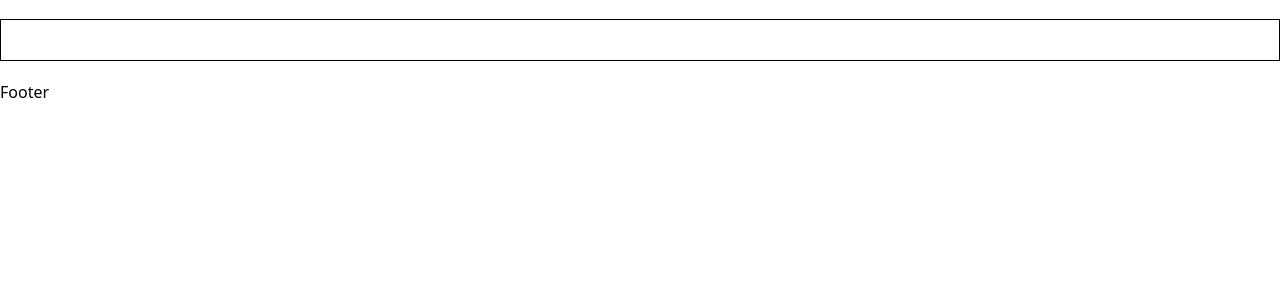
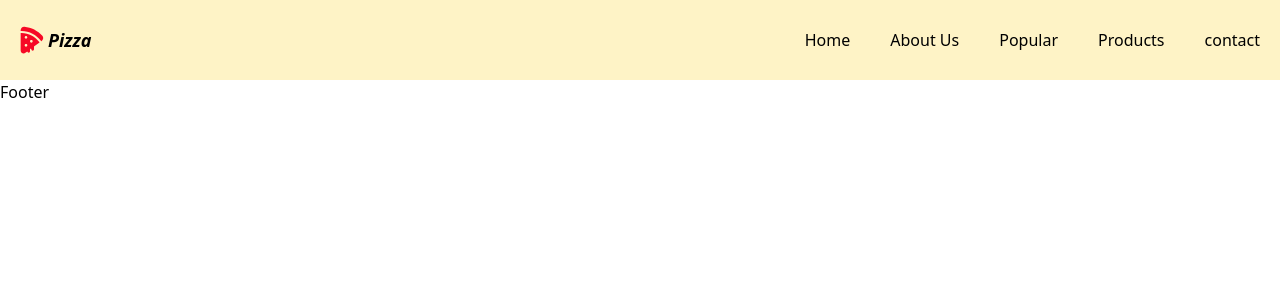
Before and after one commit to NDTC-Mangansakan/react-pizza-website, a React (Vite) app: page / in a window 1280 px wide. Shown: the top 300 px of the page. Built offline with nearby package versions, Linux system fonts and the light colour scheme.

Commit message:
initial navabr code

```diff
--- a/src/components/Navbar.jsx
+++ b/src/components/Navbar.jsx
@@ -1,11 +1,54 @@
-import React from 'react'
+import { RiCloseFill, RiMenuFill } from '@remixicon/react'
+import logo from '../assets/img/logo-pizza.svg'
+import { useState } from 'react'
+
+const navLinks = [
+  { href: '#home', name: 'Home' },
+  { href: '#about', name: 'About Us' },
+  { href: '#popular', name: 'Popular' },
+  { href: '#products', name: 'Products' },
+  { href: '#contact', name: 'contact' },
+]
 
 const Navbar = () => {
+  const [openNav, setOpenNav] = useState(false)
+
+  function handleOpenNav(){
+    setOpenNav(prev => !prev)
+  }
   return (
-    <nav className='sticky top-0 right-0 left-0 h-[10vh] flex items-center'>
-        <div className="custom-container p-5 border">
+    <nav className='sticky top-0 right-0 left-0 h-[10vh] flex items-center bg-bg-primary'>
+      <div className="custom-container">
+        <div className="flex justify-between items-center">
+          {/* Logo */}
+          <div className="flex items-center">
+            <img src={logo} alt="logo" className='w-8 -translate-x-1.5' />
+            <p className="text-lg font-bold italic -translate-x-1">Pizza</p>
+          </div>
 
+          {/* Menu logo for md - sm devices */}
+          <div className="span cursor-pointer lg:hidden" onClick={handleOpenNav}>
+            <RiMenuFill />
+          </div>
+
+          {/* nav links for md - sm devices */}
+          <div className={`bg-bg-secondary fixed top-0 right-0 h-[100vh] w-[250px] flex flex-col gap-10 pl-5 pt-20 transition-transform duration-300 ${openNav ? 'translate-x-0' : 'translate-x-[250px]'} lg:hidden`}>
+            {navLinks.map(link => (
+              <a key={link.href} href={link.href} className='font-semibold text-2xl'>{link.name}</a>
+            ))}
+            <div className="span cursor-pointer absolute top-5 right-5" onClick={handleOpenNav}>
+              <RiCloseFill size={30}/>
+            </div>
+          </div>
+
+          {/* nav links for lg and above devices */}
+          <div className="hidden lg:flex items-center gap-10">
+            {navLinks.map(link => (
+              <a key={link.href} href={link.href} className=''>{link.name}</a>
+            ))}
+          </div>
         </div>
+      </div>
     </nav>
   )
 }
--- a/src/index.css
+++ b/src/index.css
@@ -1,7 +1,9 @@
 @import 'tailwindcss';
 
 @theme{
-  --color-primary:;
+  --color-primary:#fb2c36;
+  --color-bg-primary:#fef3c6;
+  --color-bg-secondary:oklch(98.7% 0.022 95.277);
 }
 
 .custom-container {
```
